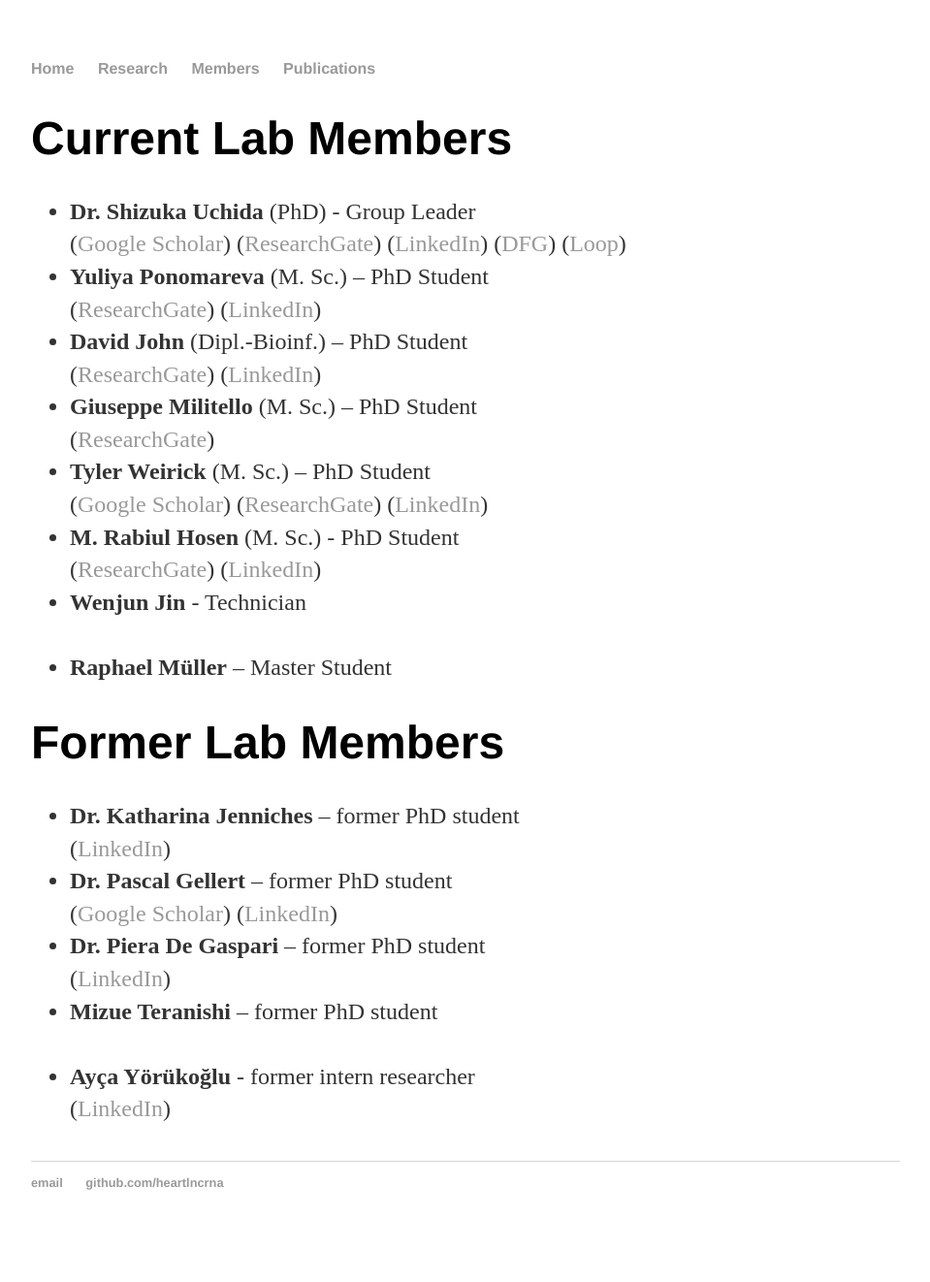
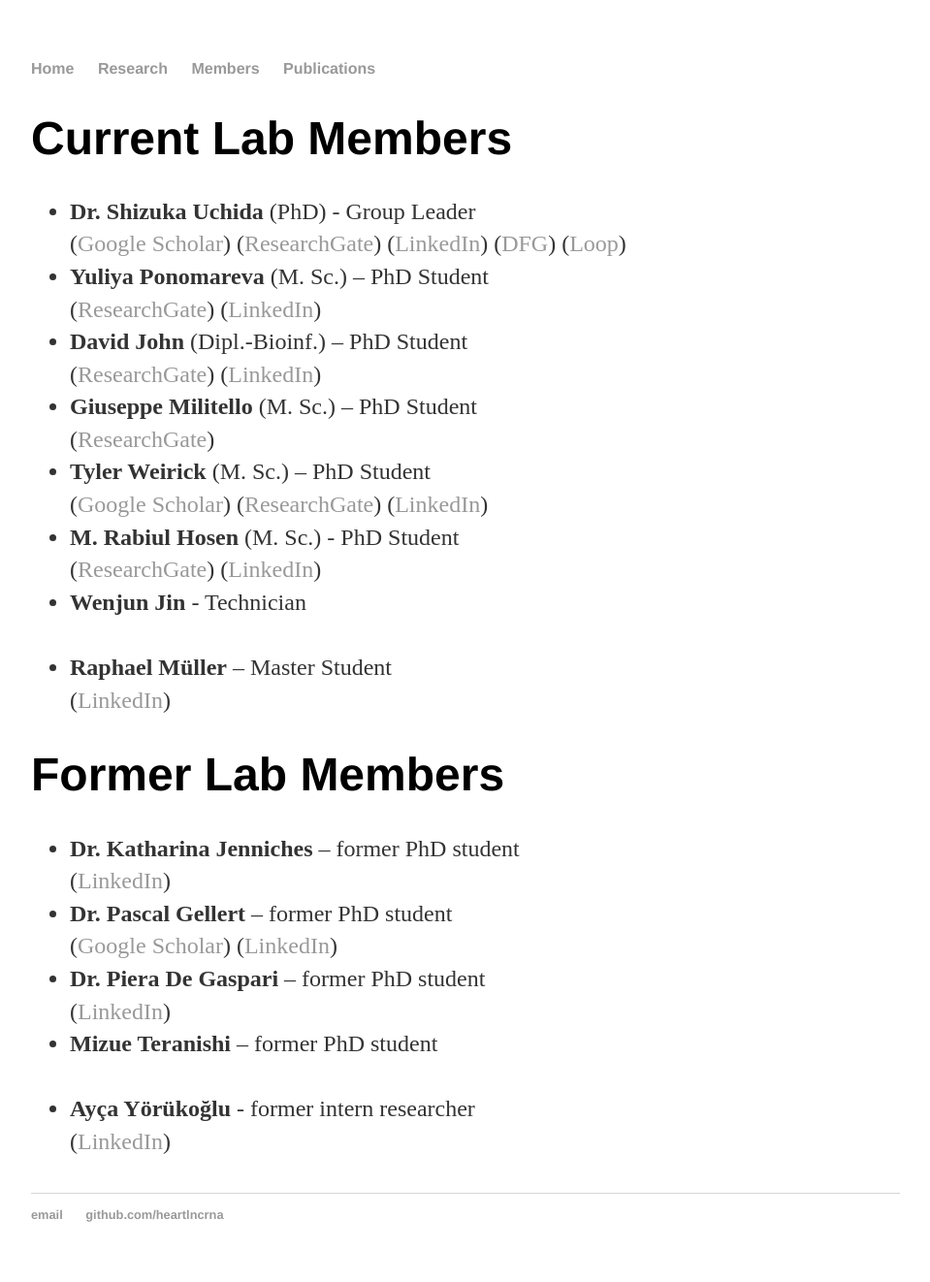
Before and after one commit to heartlncrna/heartlncrna.github.io, a Jekyll site: the page members/member_list.html, which Jekyll copies as it is, in a window 1280 px wide. Shown: the whole page at 97% size, without its empty margins (160-1119 px from the left). Built offline with Jekyll 4.4.1, drawn with Linux system fonts in a browser that asks for light colours; before the commit the page ends 1289 px from its top, so only the background shows below that.

Commit message:
Update member_list.html

```diff
--- a/members/member_list.html
+++ b/members/member_list.html
@@ -56,7 +56,7 @@
 				<li><b>Wenjun Jin</b> - Technician</li>
 			<br>
 				<li><b>Raphael Müller</b> – Master Student</li>
-
+					(<a href="https://www.linkedin.com/in/raphael-mueller-00a3281255"><span class="ptHyperlink">LinkedIn</span></a>)
 			</ul>
 			</p>
 
```
